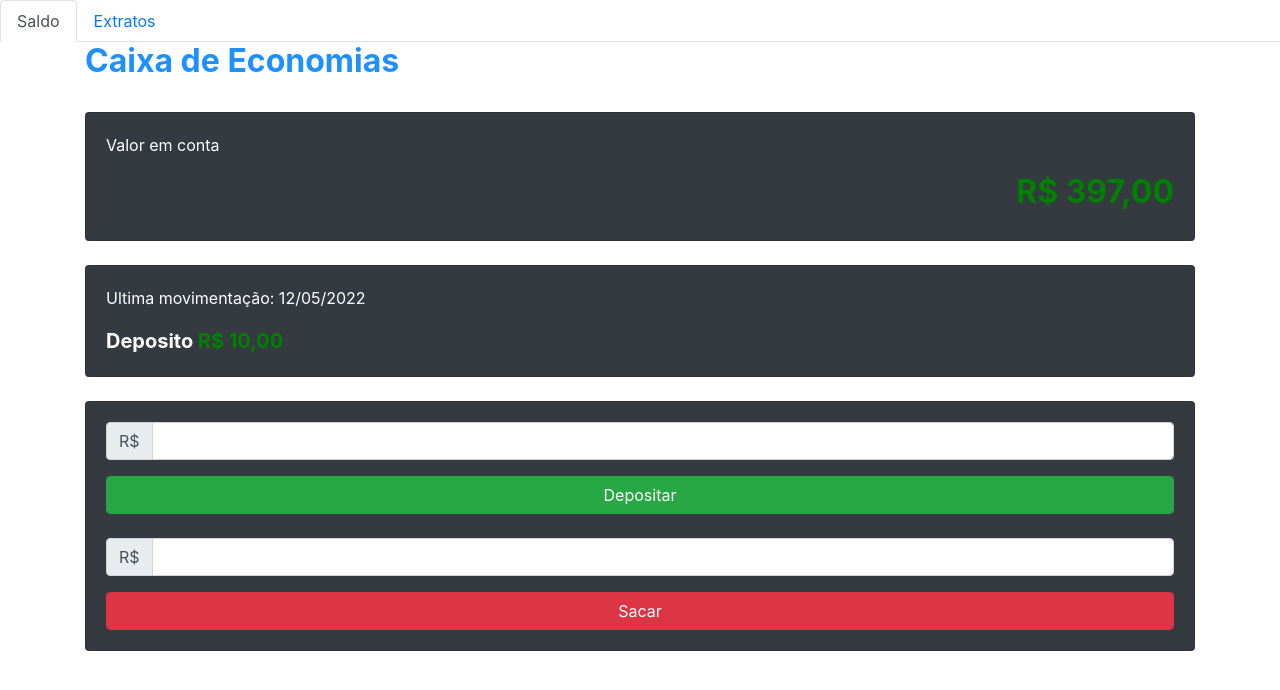
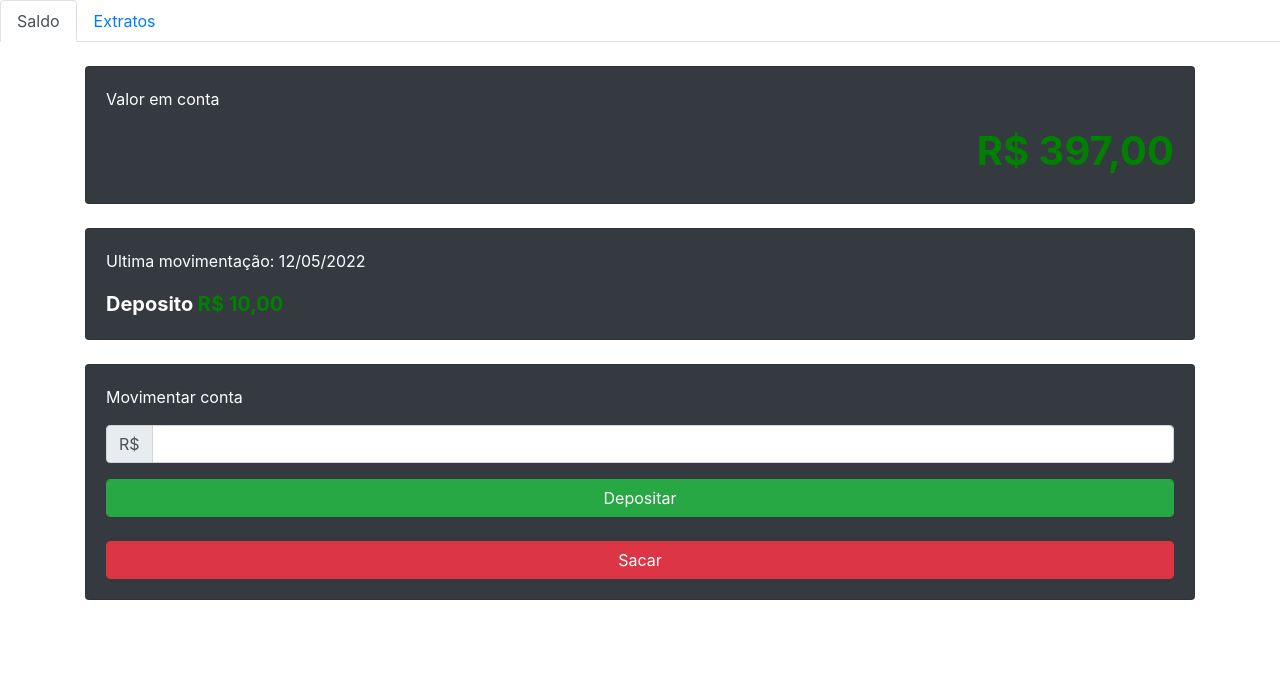
Before and after one commit to Visto-Preto/CaixaDeEconomias-GUI, a Flask app: page / in a window 1280 px wide. Shown: the part 66-756 px from the top of the page. Run offline with Flask 2, Linux system fonts and the light colour scheme; data comes from the database, SQL or seed files in the repository.

Commit message:
update index

```diff
--- a/templates/index.html
+++ b/templates/index.html
@@ -49,11 +49,9 @@
 <div class="tab-content ">
   	<div class="tab-pane container active" id="home">
 
-
-				<h2><span style="color: #1e90ff; font-weight: bold;">Caixa de Economias</span></h2>
 				<br>
 				<div class="card bg-dark text-white">
-	    			<div class="card-body"><p>Valor em conta</p><h2 class="float-right"><span style="color: #008000; font-weight: bold;">{{conta}}</span></span></h2></div>
+	    			<div class="card-body"><p>Valor em conta</p><h1 class="float-right"><span style="color: #008000; font-weight: bold;">{{conta}}</span></span></h1></div>
 	  			</div>
 	  			<br>
 				 	<div class="card bg-dark text-white">
@@ -63,6 +61,7 @@
 
 	  			<div class="card bg-dark text-white">
 	    		<div class="card-body">
+		            <p>Movimentar conta</p>
 
 		  		<form>
 
@@ -72,19 +71,12 @@
 		   			    </div>
 		                <input type="number" step="any" class="form-control">
 		            </div>
-		            <input type="submit" class="btn btn-success form-control" value="Depositar">
+
+		            <input type="button" class="btn btn-success form-control" value="Depositar">
+		            <br><br>
+		            <input type="button" class="btn btn-danger  form-control" value="Sacar">
 		            <br>
-		      </form>
-		      <form>
-		      		<br>
-		  		    <div class="input-group mb-3">
-		    		    <div class="input-group-prepend">
-		      				<span class="input-group-text">R$</span>
-		   			    </div>
-		                <input type="number" step="any" class="form-control">
-		            </div>
-		            <input type="submit" class="btn btn-danger  form-control" value="Sacar">
-		            <br>
+
 		      </form>
 		    </div>
 		  </div>
@@ -95,7 +87,7 @@
 
 	</div>
     <div class="tab-pane container fade" id="extratos">
-		<h2><span style="color: #1e90ff; font-weight: bold;">Extratos</span></h2>
+		<br>
 		<table class="table table-bordered table-hover">
 			<thead class="thead-dark">
 				<tr>
```
